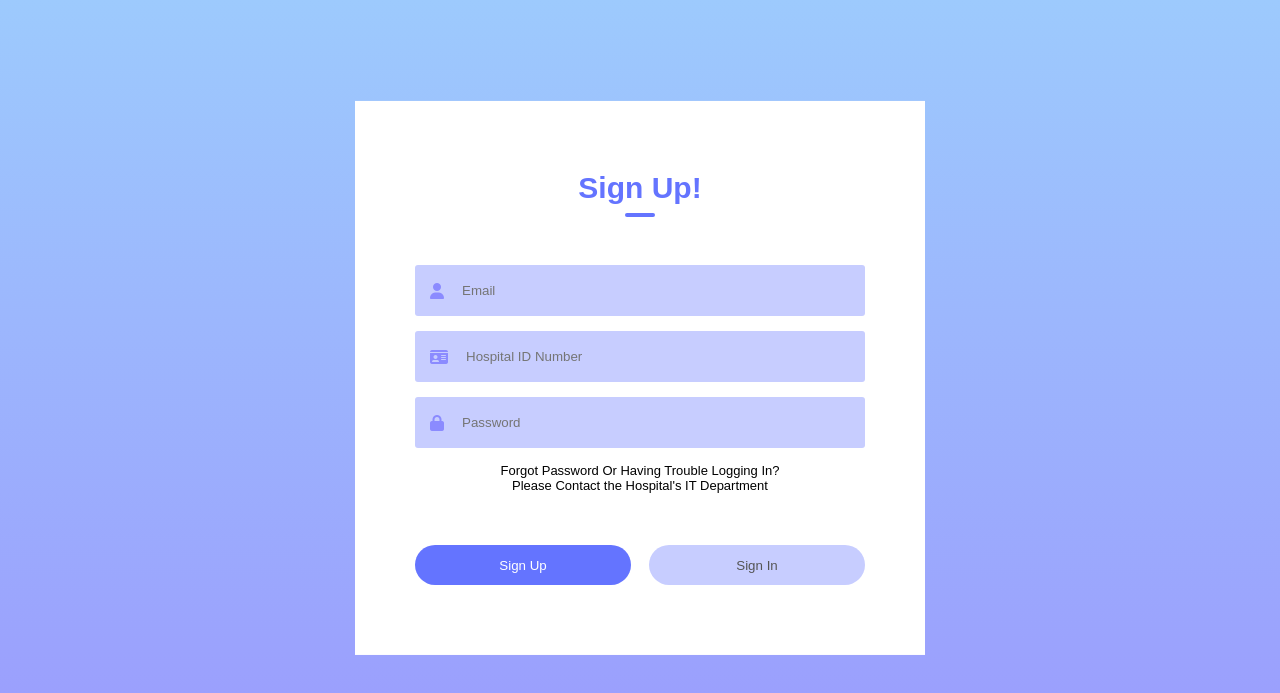
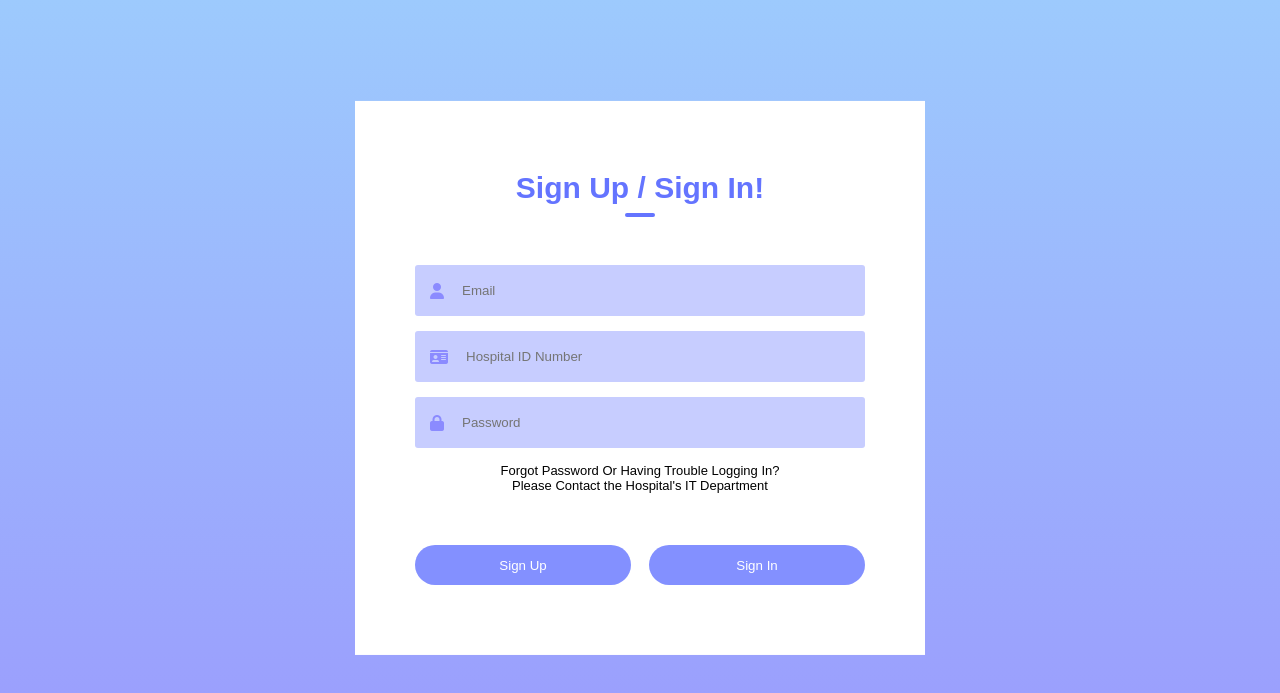
Before and after one commit to srijagadiraju/hospital-management-system, a website: page public/login.html in a window 1280 px wide. Shown: the part 103-796 px from the top of the page. Drawn offline with Linux system fonts and the light colour scheme.

Commit message:
Fixed HTML buttons

```diff
--- a/package.json
+++ b/package.json
@@ -6,7 +6,7 @@
   "type": "module",
   "scripts": {
     "test": "echo \"Error: no test specified\" && exit 1",
-    "start": "node app.js",
+    "start": "nodemon app.js",
     "dev": "nodemon app.js"
   },
   "keywords": [
--- a/public/login.html
+++ b/public/login.html
@@ -45,7 +45,7 @@
 
     <div class="login">
       <div class="form-box">
-        <h1 id="title">Sign Up!</h1>
+        <h1 id="title">Sign Up / Sign In!</h1>
         <form id="login-form">
           <div class="input-group">
             <div class="input-field" id="nameField">
@@ -67,9 +67,7 @@
           </div>
           <div class="btn-field">
             <button type="button" id="signupButton">Sign Up</button>
-            <button type="button" id="signinButton" class="disable">
-              Sign In
-            </button>
+            <button type="button" id="signinButton">Sign In</button>
           </div>
         </form>
         <a href="request.html"></a>
--- a/public/styles/login.css
+++ b/public/styles/login.css
@@ -141,13 +141,17 @@ form p a {
 
 .btn-field button {
   flex-basis: 48%;
-  background: #6474ff;
+  background: #8390ff;
   color: #ffff;
   height: 40px;
   border-radius: 20px;
   border: 0;
   outline: 0;
   cursor: pointer;
+}
+
+.btn-field button:hover {
+  background: #505dcc;
 }
 
 .input-group {
```
Also changed, not shown: db/mongoDB.js (+2 -5 lines).
